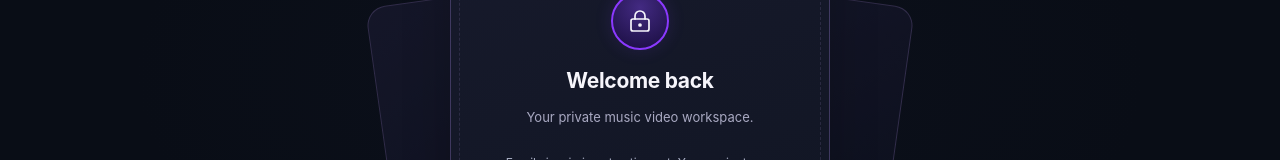
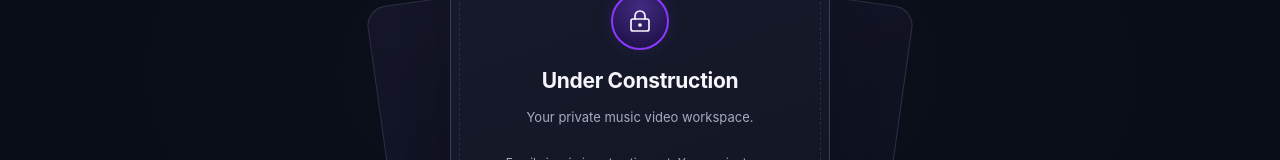
Before and after one commit to bernhardtmuellergermany-maker/singmotion-ai, a Next.js app: page /login in a window 1280 px wide. Shown: the part 288-448 px from the top of the page. Built offline with nearby package versions, Linux system fonts and the light colour scheme.

Commit message:
ui: label login Under Construction and send workspace action to new Studio

```diff
--- a/app/(site)/login/page.tsx
+++ b/app/(site)/login/page.tsx
@@ -17,10 +17,10 @@ export default function LoginPage() {
           <div className="sm-login-ghost sm-login-ghost-right" aria-hidden="true"/>
           <section className="sm-login-card" aria-labelledby="sm-login-title">
             <span className="sm-login-icon" aria-hidden="true"><LockKeyhole size={24} strokeWidth={1.7}/></span>
-            <h1 id="sm-login-title">Welcome back</h1>
+            <h1 id="sm-login-title">Under Construction</h1>
             <p>Your private music video workspace.</p>
             <div className="sm-login-notice">Email sign-in is not active yet. Your projects are currently linked to this browser's private demo session.</div>
-            <Link href="/" className="sm-login-action">Continue to workspace <ArrowRight size={17}/></Link>
+            <Link href="/studio?new=1" className="sm-login-action">Continue to workspace <ArrowRight size={17}/></Link>
           </section>
         </div>
       </main>
```
